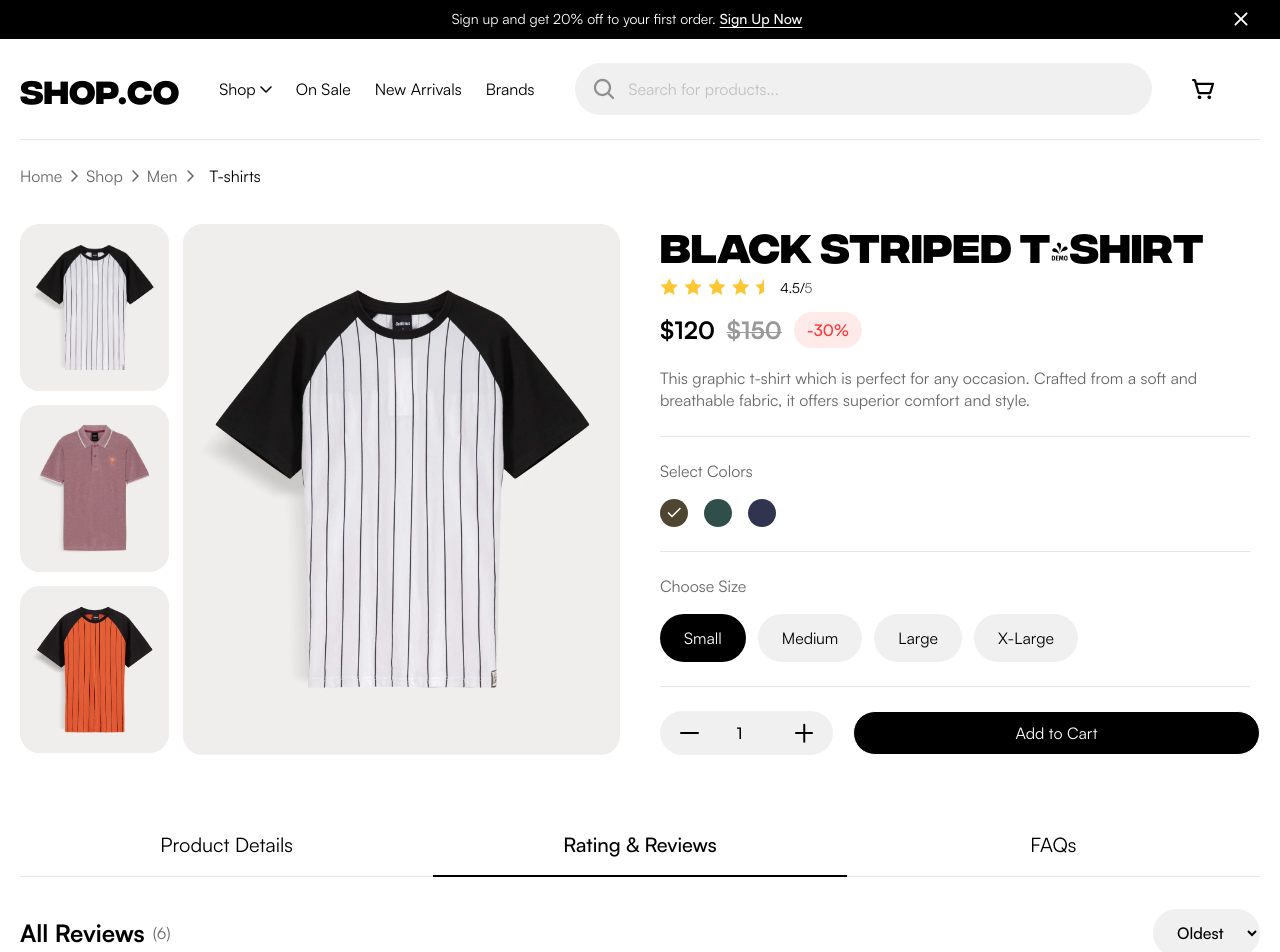
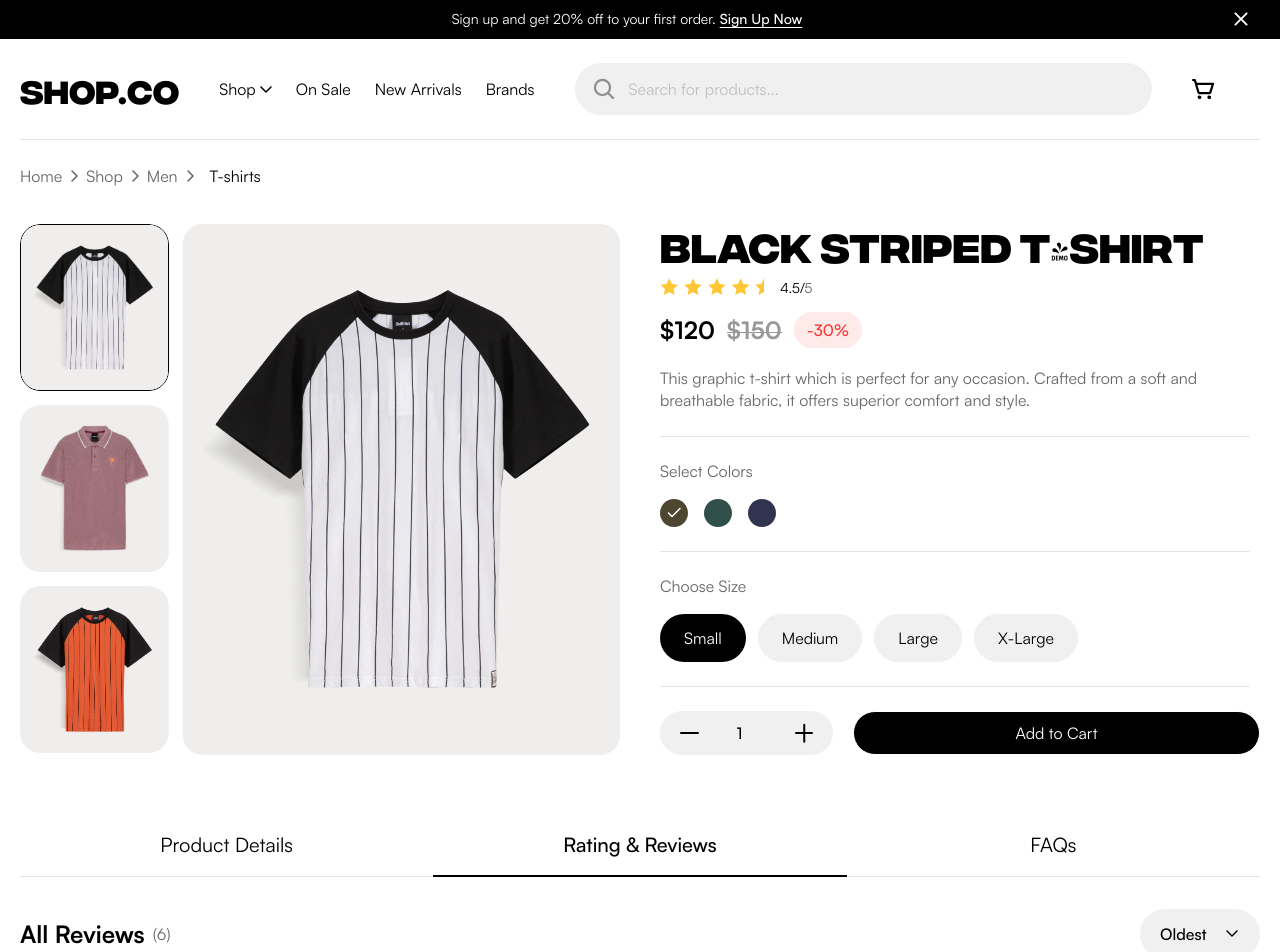
Before and after one commit to tusharswami534/next-test-5, a Next.js app: page /product/black-striped-t-shirt in a window 1280 px wide. Shown: the top 952 px of the page. Built offline with nearby package versions, Linux system fonts and the light colour scheme.

Commit message:
add drop down icon

```diff
--- a/src/app/globals.css
+++ b/src/app/globals.css
@@ -61,8 +61,6 @@ body{
   background: linear-gradient(180deg, rgba(255,255,255,1) 15%, rgba(240,240,240,1) 15%);
 }
 
-
-
 .happy-swiper .swiper-wrapper .swiper-slide{
   filter: blur(4px);
 }
@@ -70,3 +68,9 @@ body{
 .happy-swiper .swiper-wrapper .swiper-slide-active , .swiper-slide-next , .swiper-slide-prev{
   filter: blur(0px) !important;
 }
+
+.appearance-none{
+  background-image: url("/assets/image/webp/drop-down-arrow.webp") !important;
+  background-repeat: no-repeat !important;
+  background-position: right 22px center !important;
+}
--- a/src/components/cart/Cart.tsx
+++ b/src/components/cart/Cart.tsx
@@ -14,13 +14,9 @@ interface CartItem {
   quantity: number;
   price: number;
 }
-let cartItemLength = 0;
 
 const Cart = () => {
   const [cartItems, setCartItems] = useState<CartItem[]>([]);
-  cartItemLength = cartItems.length;
-
-  console.log(cartItemLength);
 
   useEffect(() => {
     const storedCart = localStorage.getItem("cart");
@@ -184,6 +180,4 @@ const Cart = () => {
   );
 };
 
-export { cartItemLength };
-
 export default Cart;
--- a/src/components/cart/OrderSummary.tsx
+++ b/src/components/cart/OrderSummary.tsx
@@ -52,6 +52,7 @@ const OrderSummary = ({
             />
           </div>
           <CustomButton
+            customOnClick={(e: any) => e.preventDefault()}
             buttonClass="py-[15px] px-[38.5px] max-md:py-4 max-md:px-[25.5px] bg-black hover:bg-white font-medium text-white hover:text-black"
             buttonText="Apply"
           />
--- a/src/components/common/CustomButton.tsx
+++ b/src/components/common/CustomButton.tsx
@@ -3,7 +3,7 @@ interface CustomButtonProps {
   buttonText?: string;
   buttonClass?: string;
   arrow?: any;
-  customOnClick?: () => void;
+  customOnClick?: any;
 }
 
 const CustomButton = ({
--- a/src/components/common/Footer.tsx
+++ b/src/components/common/Footer.tsx
@@ -42,17 +42,17 @@ const Footer = () => {
           </div>
           <div>
             <div className="flex items-center justify-between flex-wrap gap-[113px] max-sm:justify-start max-sm:gap-y-6 max-sm:gap-[50px] max-xl:gap-18 max-md:gap-6 max-lg:pt-10">
-              {FOOTER_LIST.map((item, i) => (
-                <div key={i} className="max-sm:max-w-[130px] max-sm:w-full">
+              {FOOTER_LIST.map((item, index) => (
+                <div key={index} className="max-sm:max-w-[130px] max-sm:w-full">
                   <p className="uppercase font-medium leading-[18px] max-md:text-sm">
                     {item.title}
                   </p>
                   <ul className="pt-[26px] max-md:pt-4">
-                    {item.list.map((list, j) => (
-                      <li key={j} className="pb-4">
+                    {item.list.map((list, i) => (
+                      <li key={i} className="pb-4">
                         <Link
                           href={list.link}
-                          className="leading-[19px] text-black/60 whitespace-nowrap max-md:text-sm"
+                          className="leading-[19px] text-black/60 hover:text-black transition-all duration-300 whitespace-nowrap max-md:text-sm"
                         >
                           {list.title}
                         </Link>
--- a/src/components/common/ReviewsData.tsx
+++ b/src/components/common/ReviewsData.tsx
@@ -14,11 +14,14 @@ const ReviewsData = () => {
 
     const sortedList = [...REVIEWS_LIST].sort((a, b) => {
       const dateA: Date = new Date(a.postDate.split("Posted on ")[1]);
+      console.log(dateA);
       const dateB: Date = new Date(b.postDate.split("Posted on ")[1]);
+      console.log(dateB);
       return option === "Latest"
         ? dateB.getTime() - dateA.getTime()
         : dateA.getTime() - dateB.getTime();
     });
+    console.log(option);
     setSortedReviews(sortedList);
   };
 
@@ -33,7 +36,7 @@ const ReviewsData = () => {
             </p>
           </div>
           <select
-            className="cursor-pointer outline-none rounded-[62px] font-medium py-[13px] px-5 bg-light-blue"
+            className="cursor-pointer outline-none appearance-none drop-down-arrow rounded-[62px] font-medium py-[13px] pl-5 pr-[53px] bg-light-blue"
             value={sortOption}
             onChange={handleSortChange}
           >
--- a/src/components/details/ShowsImage.tsx
+++ b/src/components/details/ShowsImage.tsx
@@ -24,7 +24,11 @@ const ShowsImage = ({
             width={152}
             height={167}
             alt="Skinny Fit Jeans"
-            className="w-[152px] h-[167px] max-sm:w-[111px] max-sm:h-[106px] object-cover bg-light-blue"
+            className={`w-[152px] h-[167px] max-sm:w-[111px] rounded-[20px] max-sm:h-[106px] object-cover border border-solid bg-light-blue ${
+              selectedImage === productImage
+                ? "border-black"
+                : "border-transparent"
+            }`}
           />
         </div>
         <div
@@ -36,7 +40,11 @@ const ShowsImage = ({
             width={152}
             height={167}
             alt="T-Shirt with Tape Details"
-            className="w-[152px] h-[167px] max-sm:w-[111px] max-sm:h-[106px] object-cover bg-light-blue"
+            className={`w-[152px] h-[167px] max-sm:w-[111px] max-sm:h-[106px] rounded-[20px] object-cover border border-solid bg-light-blue ${
+              selectedImage === productImageTwo
+                ? "border-black"
+                : "border-transparent"
+            }`}
           />
         </div>
         <div
@@ -48,7 +56,11 @@ const ShowsImage = ({
             width={152}
             height={167}
             alt="Vertical Striped Shirt"
-            className="w-[152px] h-[167px] max-sm:w-[111px] max-sm:h-[106px] object-cover bg-light-blue"
+            className={`w-[152px] h-[167px] max-sm:w-[111px] max-sm:h-[106px] rounded-[20px] object-cover border border-solid bg-light-blue ${
+              selectedImage === productImageThree
+                ? "border-black"
+                : "border-transparent"
+            }`}
           />
         </div>
       </div>
--- a/src/components/home/Hero.tsx
+++ b/src/components/home/Hero.tsx
@@ -21,7 +21,7 @@ const Hero = () => {
             FIND CLOTHES THAT MATCHES YOUR STYLE
           </h1>
           <CommonDescription
-            descriptionClass="text-black/60 my-8 max-lg:my-6 max-md:mt-5  max-w-[545px] max-lg:max-w-[unset]"
+            descriptionClass="text-black/60 my-8 max-lg:my-6 max-md:mt-5 max-w-[545px] max-lg:max-w-[unset]"
             text="Browse through our diverse range of meticulously crafted garments, designed to bring out your individuality and cater to your sense of style."
           />
           <CustomButton
```
Also changed, not shown: public/assets/image/webp/drop-down-arrow.webp (added).
